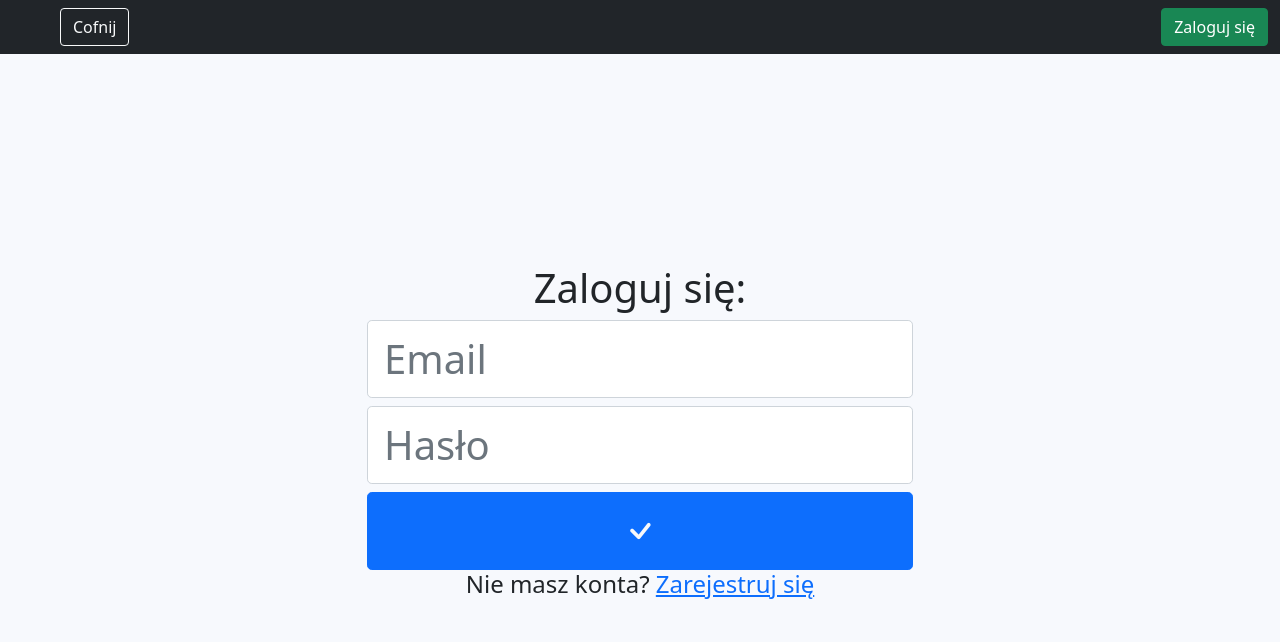
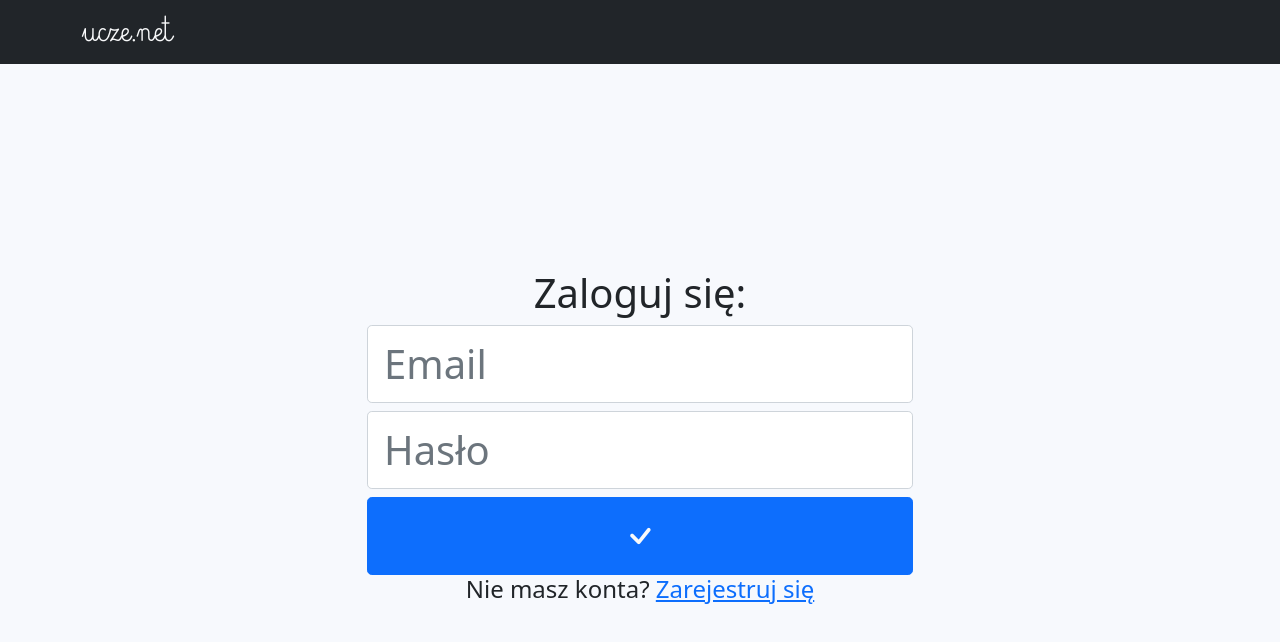
Before and after one commit to frontendypl/kreator-zadan-admin, a Vue app: page /#/logowanie in a window 1280 px wide. Shown: the top 642 px of the page. Built offline with nearby package versions, Linux system fonts and the light colour scheme.

Commit message:
header rwd

```diff
--- a/src/components/AppNavbarComponent.vue
+++ b/src/components/AppNavbarComponent.vue
@@ -1,16 +1,20 @@
 <template>
   <nav class="c-AppNavbarComponent navbar navbar-expand-lg navbar-dark bg-dark mb-3">
-    <div class="container-fluid">
+    <div class="container">
 <!--      <router-link class="navbar-brand" :to="{name: 'home'}">Start</router-link>-->
+      <div class="logo written-font" v-if="screenWidth>600 || !user._id">
+        <a class="logo__link link-light text-decoration-none" href="https://ucze.net">ucze.net</a>
+      </div>
       <router-link class="btn btn-outline-light me-auto ms-5"
         :to="backPathObject"
-
+        v-if="backPathObject.name"
       >
         Cofnij
       </router-link>
 
+      <div>
         <button
-          class="btn btn-info"
+            class="btn btn-info text-white me-3"
             @click="$emit('logOut')"
             v-if="user._id"
         >
@@ -23,10 +27,11 @@
         >
           Usuń Konto
         </button>
+      </div>
       <router-link
           class="btn btn-success"
           :to="{name: 'AuthLoginView'}"
-          v-else
+          v-if="!user._id && $route.name !== 'AuthRegisterView' && $route.name !== 'AuthLoginView' "
       >
         Zaloguj się
       </router-link>
@@ -46,6 +51,22 @@ export default {
       type: Object,
       required: true
     }
+  },
+  computed: {
+    screenWidth(){
+      return window.outerWidth
+    }
   }
 }
 </script>
+
+<style lang="scss" scoped>
+.c-AppNavbarComponent {
+
+  .logo{
+    &__link {
+      font-size: 2em;
+    }
+  }
+}
+</style>
--- a/src/components/ListsComponent.vue
+++ b/src/components/ListsComponent.vue
@@ -6,7 +6,7 @@
     >
       <div class="col-auto align-self-center fs-3">
         <router-link class="text-decoration-none text-dark"
-                     :to="{name: 'ExerciseListView', params: {listId: list._id}}"
+                     :to="{name: 'ListView', params: {listId: list._id}}"
         >
           <b>{{++i}}. {{list.name}}</b>
         </router-link>
@@ -21,7 +21,7 @@
           kod: {{list.shortCode}}
         </a>
 <!--        <router-link class="btn btn-primary text-light ms-2"-->
-<!--          :to="{name: 'ExerciseListView', params: {listId: list._id}}"-->
+<!--          :to="{name: 'ListView', params: {listId: list._id}}"-->
 <!--        >-->
 <!--          edytuj-->
 <!--        </router-link>-->
--- a/src/router/index.js
+++ b/src/router/index.js
@@ -4,8 +4,8 @@ import VueRouter from 'vue-router'
 import AuthRegisterView from '@/views/AuthRegisterView'
 import AuthLoginView from "@/views/AuthLoginView";
 import HomeView from "@/views/HomeView";
-import ListDetailsView from "@/views/ListView";
-import ExerciseCreateView from "@/views/ExerciseView";
+import ListView from "@/views/ListView";
+import ExerciseView from "@/views/ExerciseView";
 import PlayerView from "@/views/PlayerView";
 
 Vue.use(VueRouter)
@@ -28,13 +28,13 @@ const routes = [
   },
   {
     path: '/listy-zadan/:listId',
-    name: 'ExerciseListView',
-    component: ListDetailsView
+    name: 'ListView',
+    component: ListView
   },
   {
     path: '/listy-zadan/:listId/dodaj-zadanie',
-    name: 'ExerciseCreateView',
-    component: ExerciseCreateView
+    name: 'ExerciseView',
+    component: ExerciseView
   },
   {
     path: '/listy-zadan/:listId/uczen/:playerId',
--- a/src/store/index.js
+++ b/src/store/index.js
@@ -27,7 +27,7 @@ export default new Vuex.Store({
       deleteExercise: false,
     },
     backPathObject: {
-      name: 'Home',
+      name: 'home',
       params: {}
     }
   },
--- a/src/store/modules/exerciseModule.js
+++ b/src/store/modules/exerciseModule.js
@@ -188,7 +188,7 @@ export default {
                     }
                 )
                 console.log({response})
-                router.push({name: 'ExerciseListView', params: {listId: rootState.listModule.listId}})
+                router.push({name: 'ListView', params: {listId: rootState.listModule.listId}})
                 dispatch('resetExercise')
             }catch (e) {
                 commit('setErrors', e.response.data.errors)
--- a/src/store/modules/listModule.js
+++ b/src/store/modules/listModule.js
@@ -113,7 +113,7 @@ export default {
                         }}
                 )
                 dispatch('getExercisesLists')
-                await router.push({name:'ExerciseListView',params: {listId: response.data._id}})
+                await router.push({name:'ListView',params: {listId: response.data._id}})
             }catch (e) {
                 commit('setNewExerciseListErrors', e.response.data.errors)
                 dispatch('setLoader',{list: false}, {root: true})
--- a/src/views/AuthLoginView.vue
+++ b/src/views/AuthLoginView.vue
@@ -91,7 +91,11 @@ export default {
     ...mapActions({
       setLoginUserForm: 'userModule/setLoginUserForm',
       logIn: 'userModule/logIn',
+      setBackPathObject: 'setBackPathObject'
     }),
+  },
+  mounted(){
+    this.setBackPathObject({})
   }
 }
 </script>
--- a/src/views/AuthRegisterView.vue
+++ b/src/views/AuthRegisterView.vue
@@ -4,7 +4,7 @@
       <div class="row justify-content-center">
         <div class="col-md-6">
           <form class="mx-auto" @submit.prevent="registerUser">
-            <div class="row">
+            <div class="row mb-3">
               <div class="col">
                 <h1>Stwórz konto:</h1>
               </div>
@@ -44,15 +44,15 @@
             </div>
             <div class="row">
               <div class="col">
-                <button class="btn btn-primary text-light btn-lg w-100">
+                <button class="btn btn-primary text-light btn-lg w-100 mb-3">
                   <i class="bi bi-check fs-1"></i>
                 </button>
-                <h2
+                <h3
                     class="text-danger"
                     v-for="(error, key, i) in registerFormErrors"
                     :key="i">
                   {{error.message}}
-                </h2>
+                </h3>
                 <h4>Masz już konto? <router-link :to="{name:'AuthLoginView'}">Zaloguj się</router-link></h4>
               </div>
             </div>
@@ -109,7 +109,11 @@ export default {
     ...mapActions({
       setRegisterUserForm: 'userModule/setRegisterUserForm',
       registerUser: 'userModule/registerUser',
+      setBackPathObject: 'setBackPathObject'
     }),
+  },
+  mounted(){
+    this.setBackPathObject({})
   }
 }
 </script>
--- a/src/views/ExerciseView.vue
+++ b/src/views/ExerciseView.vue
@@ -123,7 +123,7 @@ export default {
     this.setNewExerciseData({listId: this.$route.params.listId})
   },
   mounted(){
-    this.setBackPathObject({name: 'ExerciseListView', params: {listId: this.listId}})
+    this.setBackPathObject({name: 'ListView', params: {listId: this.listId}})
   },
   beforeDestroy() {
     this.resetExercise()
--- a/src/views/HomeView.vue
+++ b/src/views/HomeView.vue
@@ -39,7 +39,7 @@ export default {
     ...mapGetters(['frontUrl']),
   },
   methods: {
-    ...mapActions(['setLoader']),
+    ...mapActions(['setLoader', 'setBackPathObject']),
     handleForm(){
 
     }
@@ -48,7 +48,7 @@ export default {
 
   },
   mounted(){
-
+    this.setBackPathObject({})
   }
 }
 </script>
--- a/src/views/PlayerView.vue
+++ b/src/views/PlayerView.vue
@@ -48,7 +48,7 @@ export default {
     }
   },
   mounted(){
-    this.setBackPathObject({name: 'ExerciseListView', params: {listId: this.listId}})
+    this.setBackPathObject({name: 'ListView', params: {listId: this.listId}})
     this.interval = setInterval(()=>{
       this.getAnswers()
     },3000)
```
Lines whose indentation alone changed are shown as unchanged.
